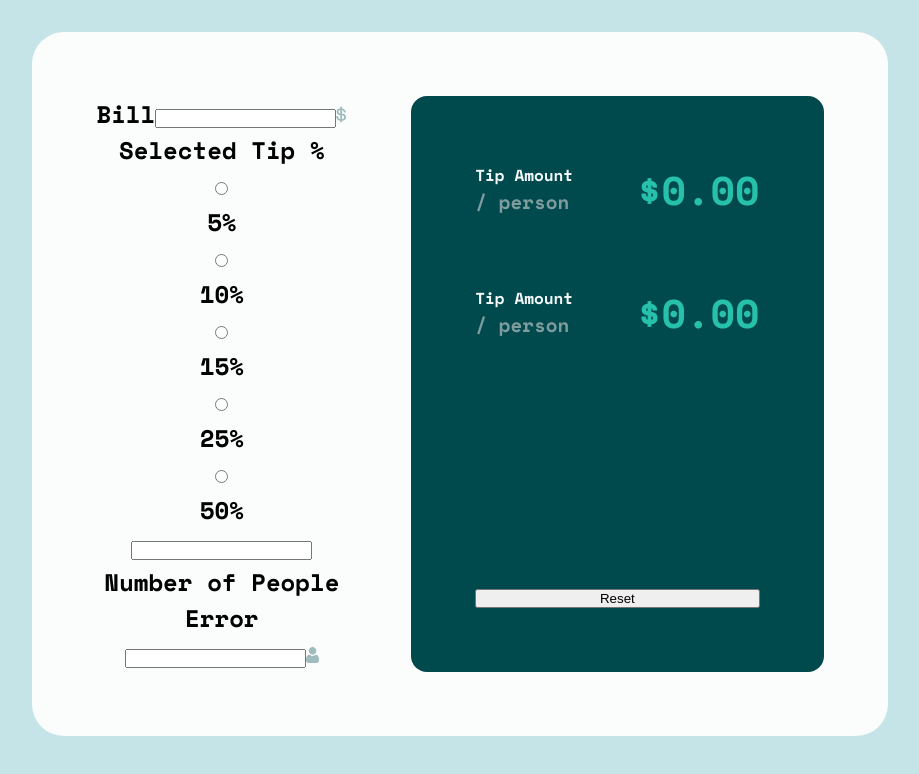
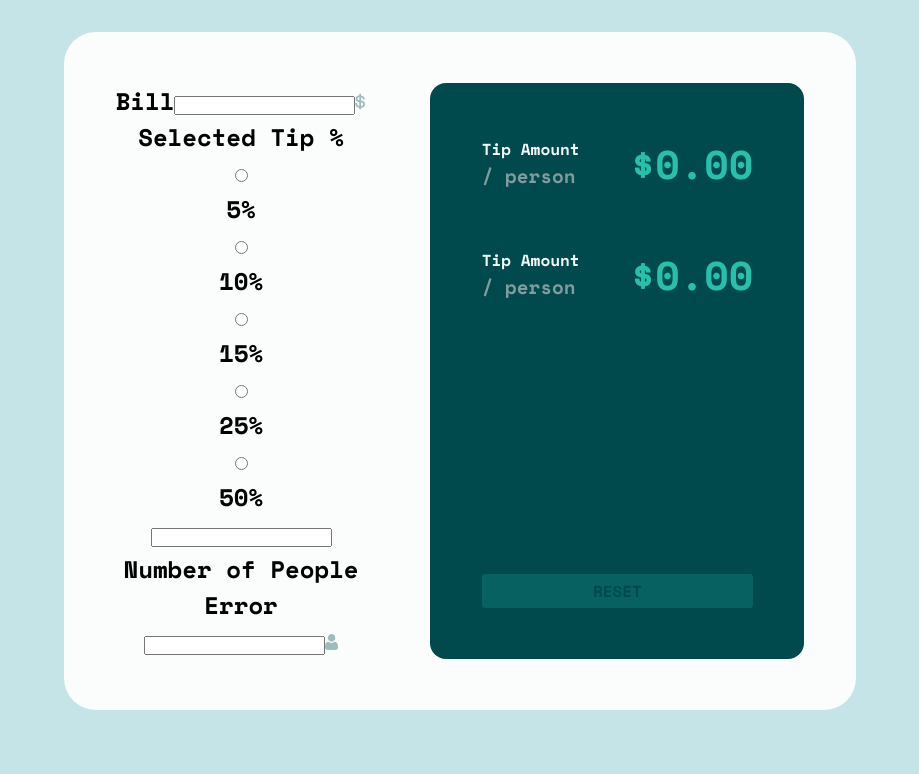
Before and after one commit to KamilBarczyk/TipSize, a React (Vite) app: page / in a window 1280 px wide. Shown: the top 774 px of the page, without its empty margins (180-1099 px from the left). Built offline with nearby package versions, Linux system fonts and the light colour scheme.

Commit message:
Created styles for the reset button

```diff
--- a/src/components/Display.tsx
+++ b/src/components/Display.tsx
@@ -17,7 +17,7 @@ const Display = () => {
                     <p className="display-amt">$0.00</p>
                 </div>
             </div>
-            <button className="btn">Reset</button>
+            <button className="btn" disabled>Reset</button>
         </div>
     )
 }
--- a/src/index.css
+++ b/src/index.css
@@ -8,6 +8,7 @@
 
 :root {
 --brand: 172, 67%, 45%;
+--dark: 183, 100%, 5%;
 --text: 183, 100%, 15%;
 --neutral1: 186, 14%, 43%;
 --neutral2: 184, 14%, 56%;
@@ -15,7 +16,7 @@
 --neutral4: 189, 41%, 97%;
 --white: 179, 41%, 99%;
 
---padding: clamp(2rem, 5vw, 4rem);
+--padding: clamp(2rem, 4vw, 3.5rem);
 }
 
 body {
@@ -81,3 +82,44 @@ body {
   font-size: 2.5rem;
   color: hsl(var(--brand));
 }
+
+.btn {
+  font: inherit;
+  background-color: hsl(var(--brand));
+  color: hsl(var(--text));
+  border: none;
+  border-radius: .2rem;
+  padding: .3rem .8rem;
+  text-transform: uppercase;
+  font-size: 1rem;
+  cursor: pointer;
+  box-shadow:
+  0 .2rem 2rem hsl(var(--dark / .6)),
+  0 0 0 -.2rem hsl(var(--text)),
+  0 0 0 -.2rem hsl(var(--neutral1));
+  transition: box-shadow 400ms cubic-bezier(0.075, 0.82,.0165, 1);
+}
+
+.btn[disabled] {
+  opacity: .2;
+  cursor: not-allowed;
+}
+
+.btn:focus {
+  outline: none;
+}
+
+.btn:not([disabled]):hover {
+  box-shadow:
+  0 0 0 hsl(var(--dark / .6)),
+  0 0 0 -.2rem hsl(var(--text)),
+  0 0 0 -.2rem hsl(var(--brand));
+  background-color: hsl(var(--neutral3));
+}
+
+.btn:focus-visible {
+  box-shadow:
+  0 .2rem 2rem hsl(var(--dark / .6)),
+  0 0 0 .2rem hsl(var(--text)),
+  0 0 0 .5rem hsl(var(--brand));
+}
```
